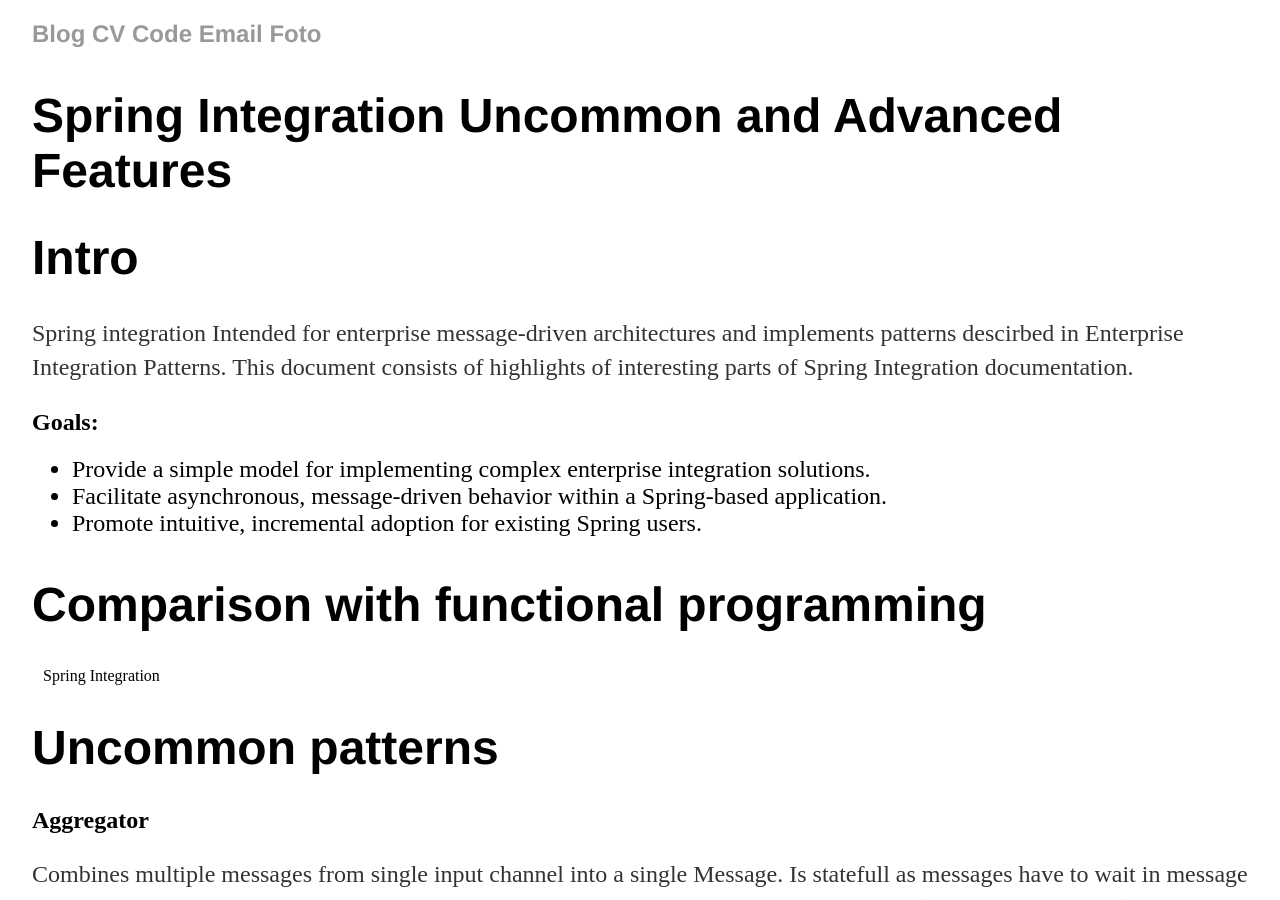
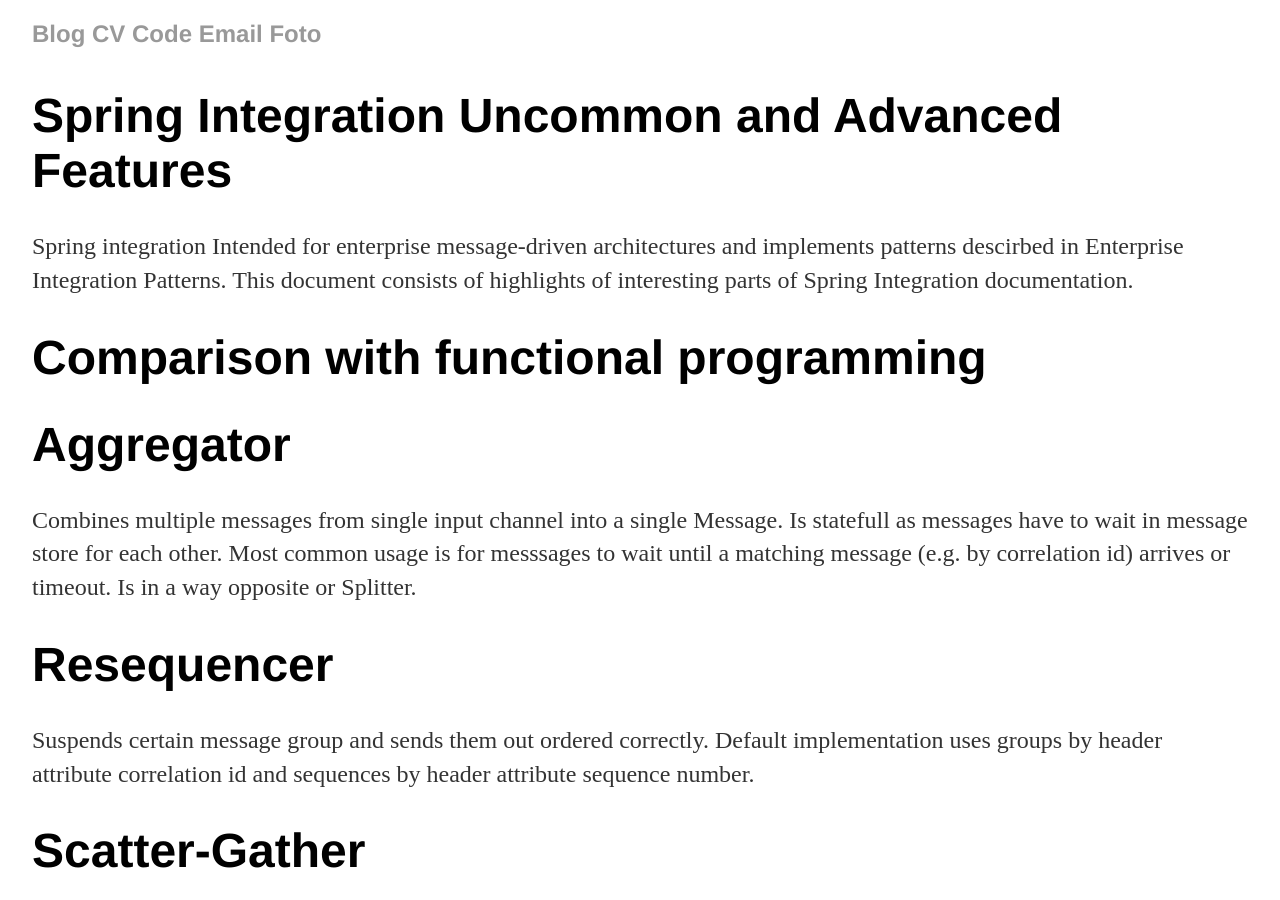
Before and after one commit to vackosar/vackosar.github.io, a Jekyll site: the page built from unpublished/Spring-Integration-Advanced-Features.md, in a window 1280 px wide and 900 px high. Built offline with Jekyll 4.4.1, drawn with Linux system fonts in a browser that asks for light colours; our own code applies the rules of GitHub Pages for plain Markdown files.

Commit message:
Spring Integration scratch

````diff
--- a/unpublished/Spring-Integration-Advanced-Features.md
+++ b/unpublished/Spring-Integration-Advanced-Features.md
@@ -1,32 +1,20 @@
 # Spring Integration Uncommon and Advanced Features
 
-
-# Intro
 Spring integration Intended for enterprise message-driven architectures and implements patterns descirbed in Enterprise Integration Patterns. This document consists of highlights of interesting parts of Spring Integration documentation.
-
-## Goals:
-- Provide a simple model for implementing complex enterprise integration solutions.
-- Facilitate asynchronous, message-driven behavior within a Spring-based application.
-- Promote intuitive, incremental adoption for existing Spring users.
 
 # Comparison with functional programming
 
-|| Spring Integration ||
 
-
-
-# Uncommon patterns
-
-## Aggregator
+# Aggregator
 Combines multiple messages from single input channel into a single Message. Is statefull as messages have to wait in message store for each other. Most common usage is for messsages to wait until a matching message (e.g. by correlation id) arrives or timeout. Is in a way opposite or Splitter.
 
-### Resequencer
+# Resequencer
 Suspends certain message group and sends them out ordered correctly. Default implementation uses groups by header attribute correlation id and sequences by header attribute sequence number.
 
-### Scatter-Gather
+# Scatter-Gather
 Sends a message to multiple recipients and then aggregates the replies. Recipients are registered via channel. Replies are gathered from a single reply channel.
 
-### Thread Barrier
+# Thread Barrier
 
 Suspends a message flow thread until some other asynchronous event occurs
 
@@ -41,7 +29,7 @@
 <int:outbound-channel-adapter channel="release" ref="barrier1.handler" method="trigger" />
 ```
 
-### Claim Check
+## Claim Check
 Hides temporarily part of a message. Hidden data is stored separately and later claimed to be returned.
 ```
 <int:claim-check-in id="checkin"
@@ -55,17 +43,17 @@
         output-channel="output"/>
 ```
 
-## Channel Configuration
+# Channel Configuration
 
-### Channel Modes
+## Channel Modes
 
 - Point to Point: Default
 - Publish, subscribe
 
-### Channel Datatype
+## Channel Datatype
 Strong typing can be used on channel level as well: ```<int:channel id="numberChannel" datatype="java.lang.Number"/>```
 
-### Channel Types
+## Channel Types
 
 - DirectChannel: Default channel type. Single thread executes handler on the receiver side.
 - QueueChannel: Sender publishes to queue. Messages are queued until consumers will consume them. Allows multiple consumers.
@@ -74,16 +62,16 @@
 - ExecutorChannel: Multithreaded variant of DirectChannel.
 - Scoped Channel: Allows limiting scope the channel.
 
-## Messaging Bridge
+# Messaging Bridge
 
 Connects two Message Channels or Channel Adapters usually providing some flow controlling functionality. For example connecting JMS with Email.
 
-## Metrics: Time-Based Average Estimates
+# Metrics: Time-Based Average Estimates
 
 Other than expected the framework also offers Time-Based Average Estimates i.e. averages over messages are reflected less into result the further in the past messages arrived.
 For example ```S(n) = sum(i=0 to n) exp(-i/M) x(i)/ sum(i= 0 to n) exp(-i/M)``` where ```x(i)``` is an average for a time slot ```i```.
 
-## Monitoring: Integration Graph
+# Monitoring: Integration Graph
 Provides access to an application’s runtime object model which can, optionally, include component metrics.
 Example:
 ```
@@ -120,7 +108,7 @@
           "countLong": 0
 ```
 
-## Message History
+# Message History
 
 Stores ids of components that were visited by the message in the message's header.
 ```
@@ -128,10 +116,10 @@
  {name=sampleChain, type=chain, timestamp=1283281668094}]
 ```
 
-## Message Store
+# Message Store
 Stores messages into configured persistent or in-memory storage including using JDBC and MongoDb.
 
-## Orderly Shutdown
+# Orderly Shutdown
 
 Stop the application in an orderly manner. MBean exporter provides a JMX operation stopActiveComponents. Allows implementing custom shutdown behaviour of beans that implement OrderlyShutdownCapable.
 
````
